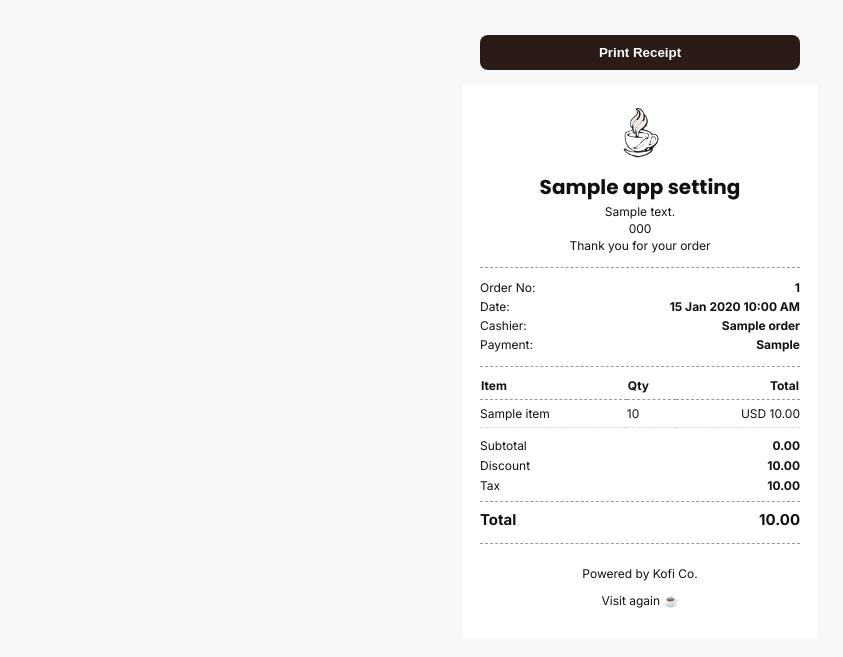
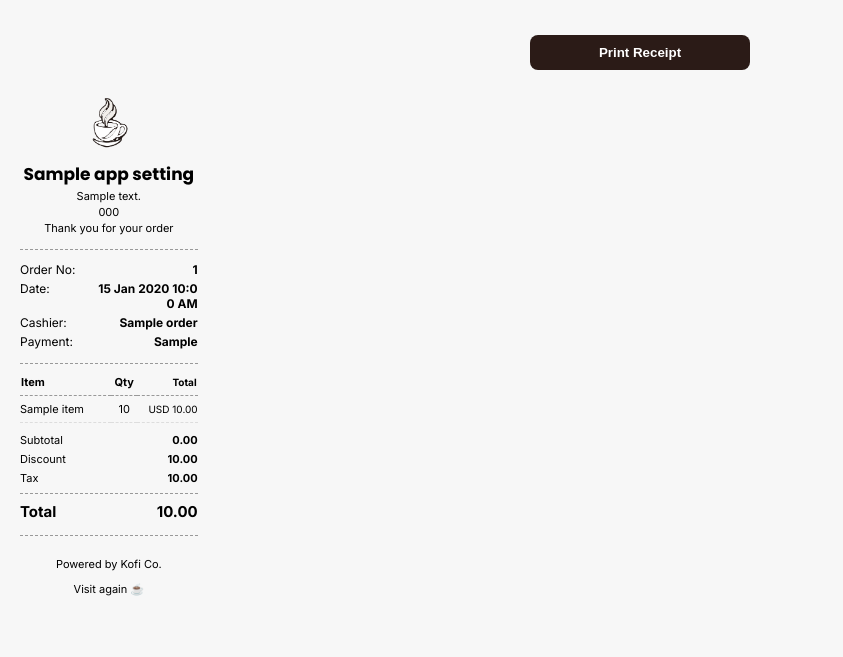
Before and after one commit to fatema-alt/Kofi_Co, a CodeIgniter 4 app: the page made by app/Views/admin/orders/receipt.php in a window 1280 px wide. Shown: the top 657 px of the page, without its empty margins (0-843 px from the left). Run offline with PHP 8.4 and a stand-in for CodeIgniter, Linux system fonts and the light colour scheme; the template is opened without the code that fills it: most values are stand-ins (such as "Sample title", 1, 10 or a date in 2020); some libraries are stand-ins or nearby versions.

Commit message:
Initial commit

```diff
--- a/app/Views/admin/orders/receipt.php
+++ b/app/Views/admin/orders/receipt.php
@@ -1,14 +1,19 @@
 <!DOCTYPE html>
 <html lang="en">
+
 <head>
     <meta charset="UTF-8">
     <title>Receipt - <?= esc($order['order_no']) ?></title>
     <link rel="preconnect" href="https://fonts.googleapis.com">
     <link rel="preconnect" href="https://fonts.gstatic.com" crossorigin>
-<link href="https://fonts.googleapis.com/css2?family=Poppins:ital,wght@0,100;0,200;0,300;0,400;0,500;0,600;0,700;0,800;0,900;1,100;1,200;1,300;1,400;1,500;1,600;1,700;1,800;1,900&display=swap" rel="stylesheet">
+    <link
+        href="https://fonts.googleapis.com/css2?family=Poppins:ital,wght@0,100;0,200;0,300;0,400;0,500;0,600;0,700;0,800;0,900;1,100;1,200;1,300;1,400;1,500;1,600;1,700;1,800;1,900&display=swap"
+        rel="stylesheet">
     <link rel="preconnect" href="https://fonts.googleapis.com">
     <link rel="preconnect" href="https://fonts.gstatic.com" crossorigin>
-<link href="https://fonts.googleapis.com/css2?family=Inter:ital,opsz,wght@0,14..32,100..900;1,14..32,100..900&display=swap" rel="stylesheet">
+    <link
+        href="https://fonts.googleapis.com/css2?family=Inter:ital,opsz,wght@0,14..32,100..900;1,14..32,100..900&display=swap"
+        rel="stylesheet">
     <style>
         body {
             font-family: "Inter", sans-serif;
@@ -17,19 +22,28 @@
             padding: 20px;
         }
 
+        body,
+        table,
+        .receipt-info,
+        .summary,
+        .footer {
+            font-size: 11px;
+        }
+
         .receipt {
-            width: 320px;
-            margin: auto;
-            background: #fff;
-            padding: 18px;
-            color: #111;
+            width: 48mm !important;
+            max-width: 48mm !important;
+            margin: 0 !important;
+            padding: 2mm 1mm 2mm 0mm !important;
+            box-sizing: border-box !important;
+            box-shadow: none !important;
         }
 
         .receipt-header {
             text-align: center;
             border-bottom: 1px dashed #999;
             padding-bottom: 12px;
-            margin-bottom:12px;
+            margin-bottom: 12px;
         }
 
         .receipt-header img {
@@ -40,13 +54,13 @@
 
         .receipt-header h2 {
             margin: 0 0 2px;
-            font-size: 20px;
+            font-size: 17px;
             font-family: "Poppins", sans-serif;
         }
 
         .receipt-header p {
             margin: 2px 0;
-            font-size: 12px;
+            font-size: 11px;
         }
 
         .receipt-info {
@@ -54,6 +68,12 @@
             border-bottom: 1px dashed #999;
             padding-bottom: 10px;
             margin-bottom: 10px;
+        }
+
+        .receipt-info strong {
+            max-width: 28mm;
+            text-align: right;
+            word-break: break-all;
         }
 
         .receipt-info div {
@@ -65,7 +85,8 @@
         table {
             width: 100%;
             border-collapse: collapse;
-            font-size: 12px;
+            font-size: 11px;
+            table-layout: fixed;
         }
 
         th {
@@ -79,6 +100,24 @@
             border-bottom: 1px dashed #ddd;
         }
 
+        th:nth-child(1),
+        td:nth-child(1) {
+            width: 52%;
+        }
+
+        th:nth-child(2),
+        td:nth-child(2) {
+            width: 14%;
+            text-align: center;
+        }
+
+        th:nth-child(3),
+        td:nth-child(3) {
+            width: 34%;
+            text-align: right;
+            font-size: 10px;
+        }
+
         td:last-child,
         th:last-child {
             text-align: right;
@@ -86,7 +125,7 @@
 
         .summary {
             margin-top: 10px;
-            font-size: 12px;
+            font-size: 11px;
         }
 
         .summary div {
@@ -108,12 +147,12 @@
             border-top: 1px dashed #999;
             margin-top: 14px;
             padding-top: 10px;
-            font-size: 12px;
+            font-size: 11px;
         }
 
         .print-btn {
             display: block;
-            width: 320px;
+            width: 58mm;
             margin: 15px auto;
             border: none;
             background: #2B1B17;
@@ -124,20 +163,32 @@
             font-weight: bold;
         }
 
+        @page {
+            size: 58mm auto;
+            margin: 0;
+        }
+
         @media print {
+
+            html,
             body {
-                background: #fff;
-                padding: 0;
+                width: 58mm;
+                margin: 0 !important;
+                padding: 0 !important;
+                background: #fff !important;
             }
 
             .print-btn {
-                display: none;
+                display: none !important;
             }
 
             .receipt {
-                width: 80mm;
-                box-shadow: none;
-                margin: 0;
+                width: 48mm !important;
+                max-width: 48mm !important;
+                margin: 0 !important;
+                padding: 2mm 1mm 2mm 0mm !important;
+                box-sizing: border-box !important;
+                box-shadow: none !important;
             }
         }
     </style>
@@ -192,7 +243,7 @@
                     <tr>
                         <td><?= esc($item['item_name']) ?></td>
                         <td><?= esc($item['quantity']) ?></td>
-                    <td><?= esc($appSettings['currency']) ?> <?= number_format($item['price'], 2) ?></td>
+                        <td><?= esc($appSettings['currency']) ?>     <?= number_format($item['price'], 2) ?></td>
                     </tr>
                 <?php endforeach; ?>
             </tbody>
@@ -227,4 +278,5 @@
     </div>
 
 </body>
+
 </html>
```
Lines whose indentation alone changed are shown as unchanged.
